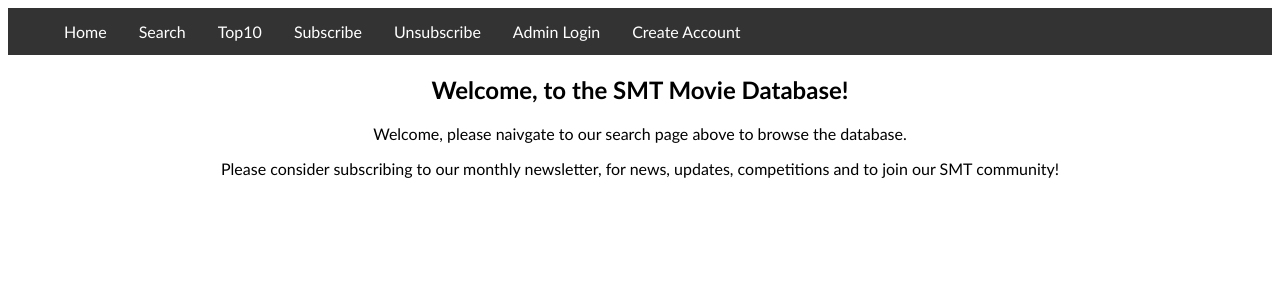
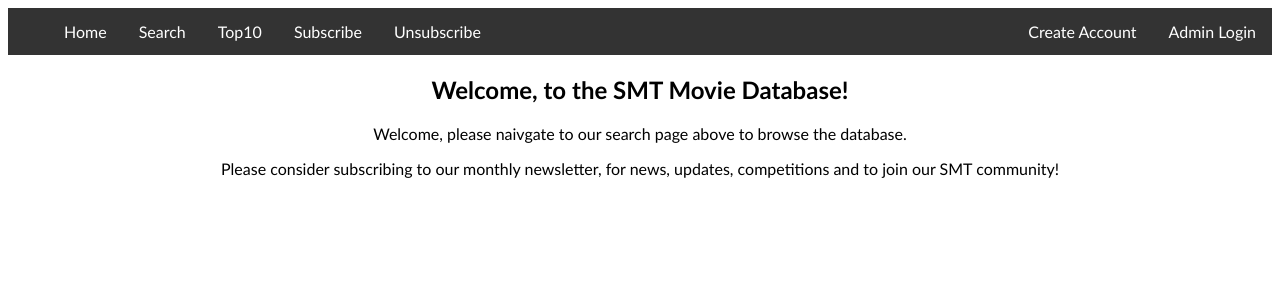
Before and after one commit to 30038674/OrangeMovieDatabaseProject, a PHP site: page / in a window 1280 px wide. Shown: the top 300 px of the page. Run offline with PHP 8.4, Linux system fonts and the light colour scheme.

Commit message:
Update index.php

```diff
--- a/index.php
+++ b/index.php
@@ -26,8 +26,8 @@
 			<li><a href="topten.php">Top10</a></li>
 			<li><a href="subscribe.php">Subscribe</a></li>
 			<li><a href="unsubscribe.php">Unsubscribe</a></li>
-        <li><a href="admin.php">Admin Login</a></li>
-        <li><a href='createLogin.php'>Create Account</a></li>
+			<li style="float:right"><a href="admin.php">Admin Login</a></li>
+           		<li style="float:right"><a href='createLogin.php'>Create Account</a></li>
 		</ul>
 
 
```
Lines whose indentation alone changed are shown as unchanged.
